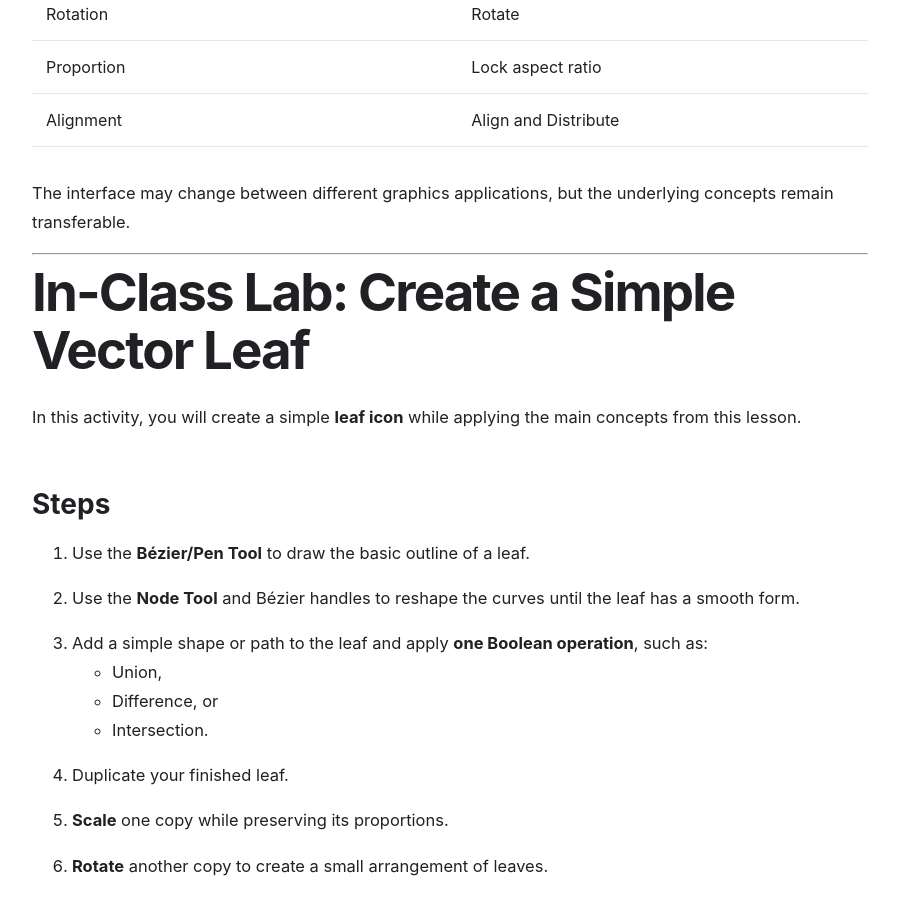
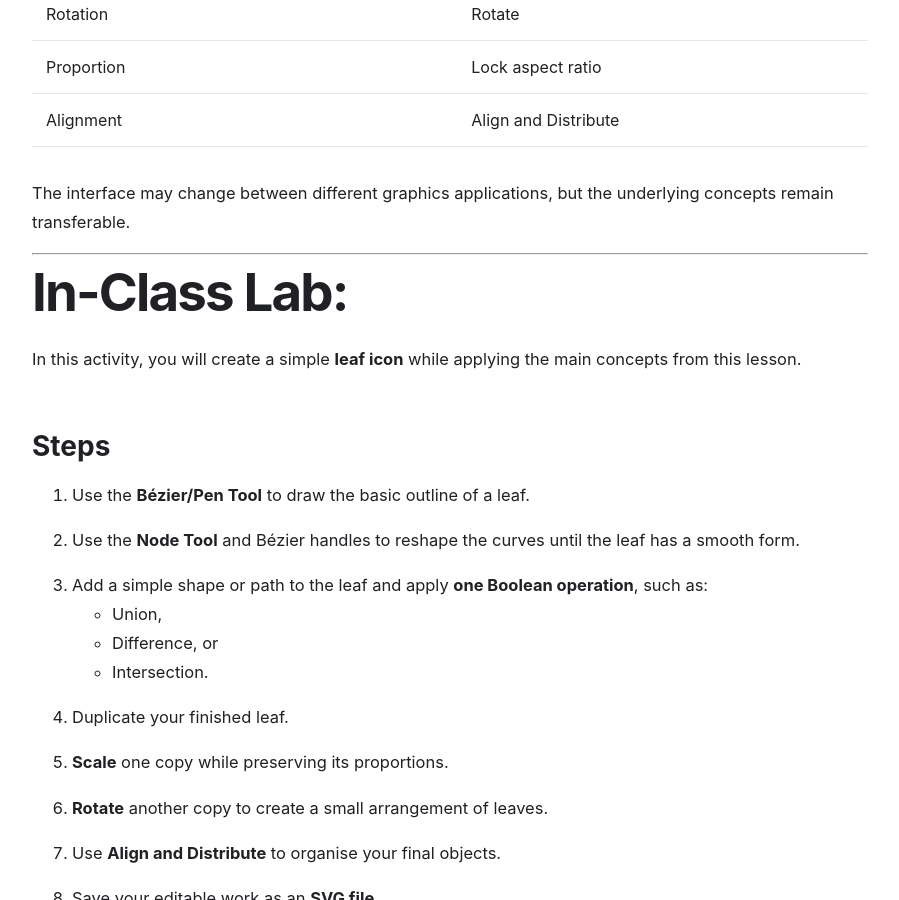
Before and after one commit to HanoCat/digital-graphics-foundations, a Jekyll site: the page built from lessons/03-vector-geometry-transformations.md, in a window 1280 px wide and 900 px high, scrolled down 13865 px. Shown: the whole window, without its empty margins (190-1089 px from the left). Built offline with Jekyll 4.4.1, drawn with Linux system fonts in a browser that asks for light colours.

Commit message:
work on lesson 3

```diff
--- a/lessons/03-vector-geometry-transformations.md
+++ b/lessons/03-vector-geometry-transformations.md
@@ -450,7 +450,7 @@ The interface may change between different graphics applications, but the underl
 
 ---
 
-# In-Class Lab: Create a Simple Vector Leaf
+# In-Class Lab:
 
 In this activity, you will create a simple **leaf icon** while applying the main concepts from this lesson.
 
```
